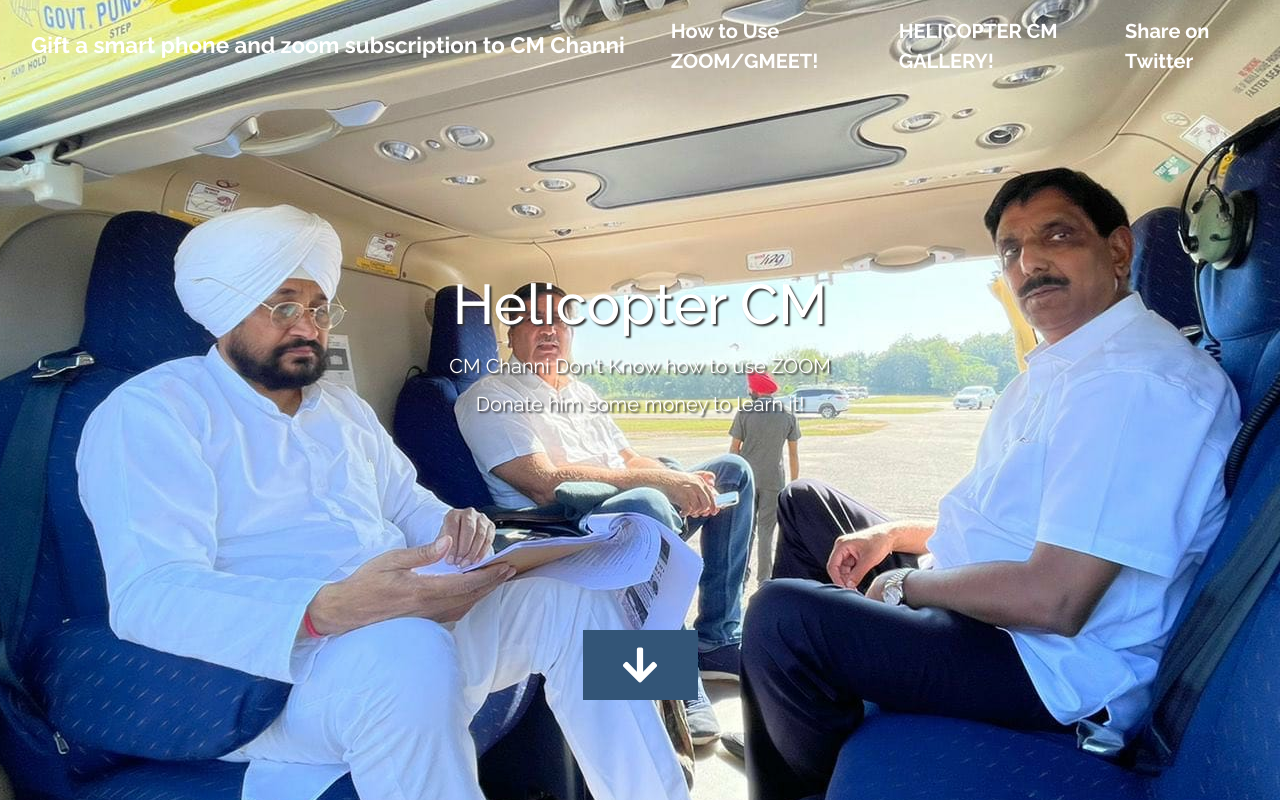
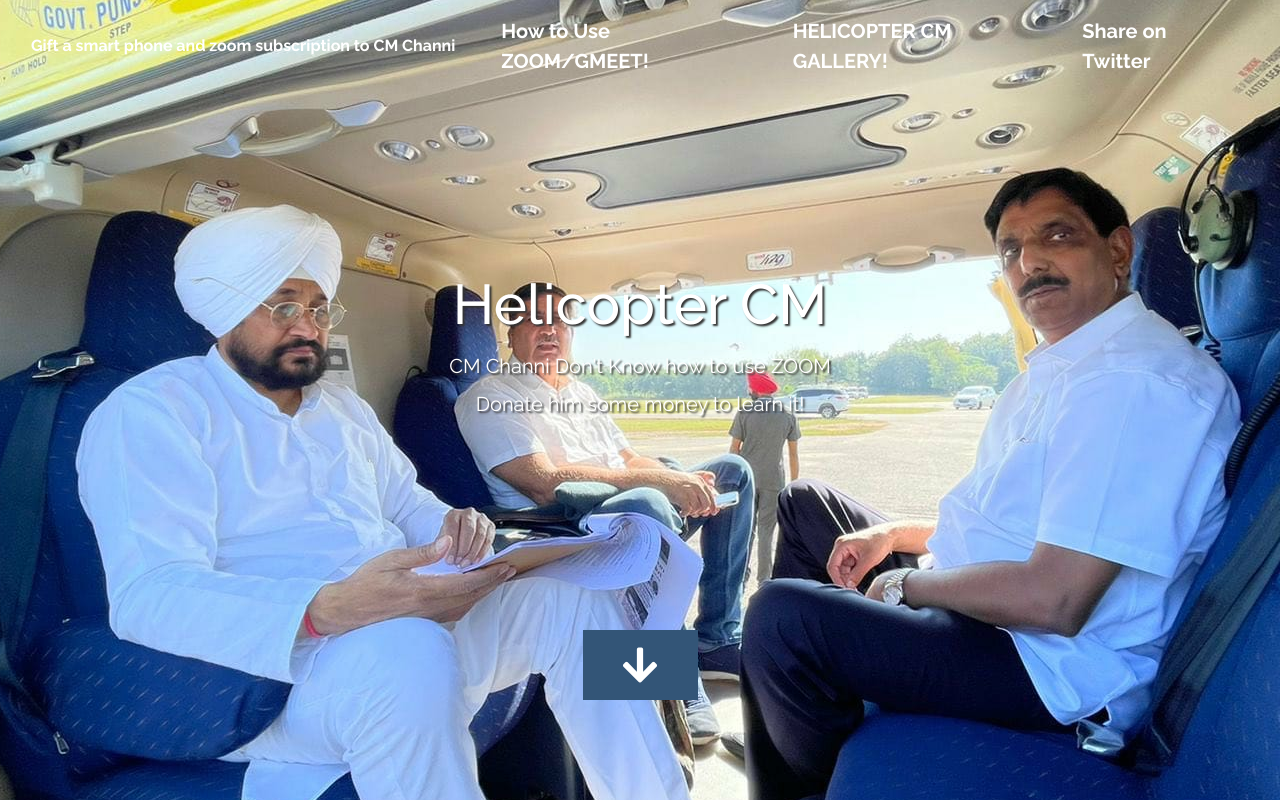
Before and after one commit to souravjain540/HelicopterWalaCM, a plain HTML site: page index.html in a window 1280 px wide. Shown: the top 802 px of the page. Drawn offline with Linux system fonts and the light colour scheme.

Commit message:
update heading font

```diff
--- a/css/tooplate-infinite-loop.css
+++ b/css/tooplate-infinite-loop.css
@@ -91,7 +91,7 @@ blockquote {
 
 .navbar-brand {
   color: white;
-  font-size: 1.4rem;
+  font-size: 1rem;
   font-weight: bold;
 }
 
```
